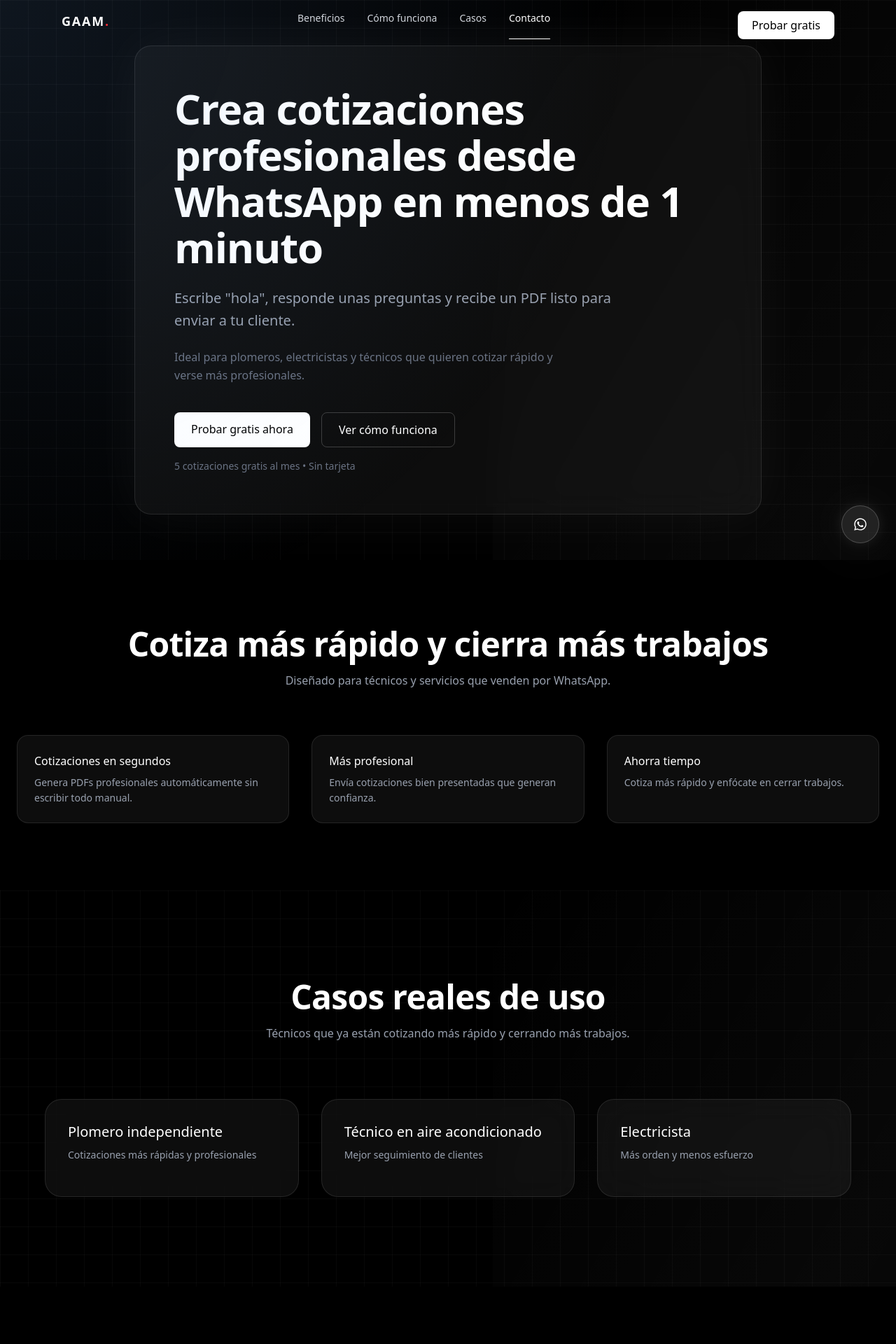
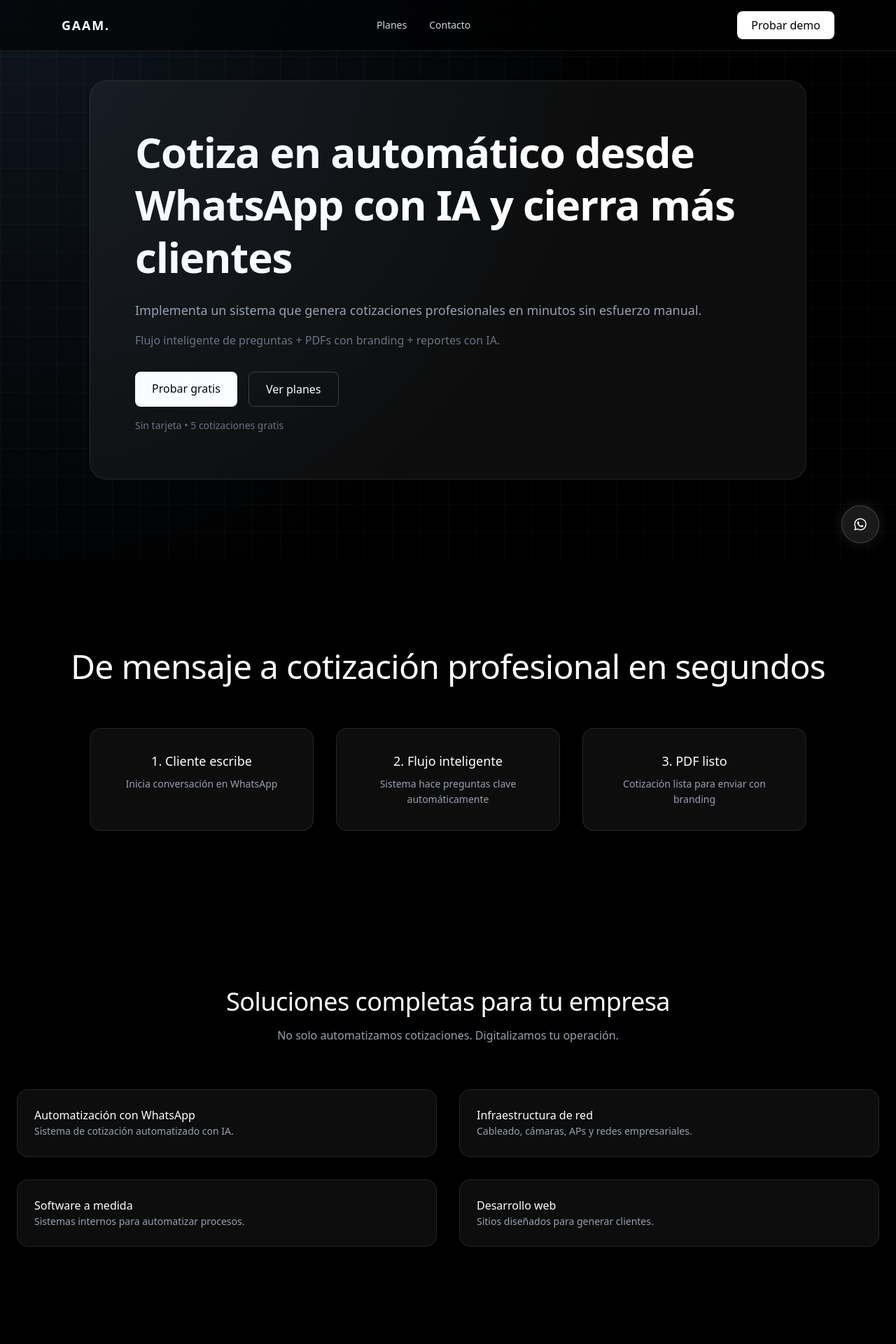
Before and after one commit to jairdj14-rgb/gaam-web, a Next.js app: page / in a window 1280 px wide. Shown: the top 1920 px of the page at 70% size. Built offline with nearby package versions, Linux system fonts and the light colour scheme.

Commit message:
Update landing model

```diff
--- a/src/app/page.tsx
+++ b/src/app/page.tsx
@@ -1,6 +1,8 @@
 import Navbar from "@/components/sections/Navbar";
 import Hero from "@/components/sections/Hero";
+import Demo from "@/components/sections/Demo";
 import Services from "@/components/sections/Services";
+import Pricing from "@/components/sections/Pricing";
 import Portfolio from "@/components/sections/Portafolio";
 import Testimonials from "@/components/sections/Testimonials";
 import ContactForm from "@/components/sections/ContactForm";
@@ -11,31 +13,33 @@ import CursorGlow from "@/components/ui/CursorGlow";
 export default function Home() {
   return (
     <main className="bg-black text-white min-h-screen">
-      {/* EFECTO GLOBAL */}
       <CursorGlow />
-
-      {/* NAVBAR */}
       <Navbar />
 
       {/* HERO */}
       <Hero />
 
-      {/* SERVICES */}
+      {/* DEMO (NUEVO) */}
+      <Demo />
+
+      {/* SERVICIOS (B2B + PRODUCTO) */}
       <Services />
 
-      {/* PORTAFOLIO */}
+      {/* PLANES (CLAVE $$$) */}
+      <Pricing />
+
+      {/* CASOS */}
       <Portfolio />
 
       {/* TESTIMONIOS */}
       <Testimonials />
 
-      {/* FORMULARIO */}
+      {/* CTA */}
+      <CTA />
+
+      {/* CONTACTO */}
       <ContactForm />
 
-      {/* CTA FINAL */}
-      <CTA />
-
-      {/* BOTÓN WHATSAPP */}
       <WhatsAppButton />
     </main>
   );
--- a/src/components/sections/CTA.tsx
+++ b/src/components/sections/CTA.tsx
@@ -2,28 +2,23 @@ import { contact } from "@/config/contact";
 
 export default function CTA() {
   return (
-    <section className="py-24 px-6 text-center">
-      <div className="max-w-3xl mx-auto">
-        <h2 className="text-3xl md:text-5xl font-semibold mb-6">
-          Empieza a cotizar en automático hoy
+    <section className="py-32 px-6 text-center bg-black">
+      <h2 className="text-4xl mb-6">
+        Empieza a cotizar como una empresa profesional
       </h2>
 
       <p className="text-gray-400 mb-10">
-          Pruébalo gratis en WhatsApp. No necesitas conocimientos técnicos.
+        Automatiza tu proceso hoy y deja de perder clientes por tardar en
+        responder.
       </p>
 
       <a
         href={contact.whatsappLink}
         target="_blank"
-          className="bg-white text-black px-6 py-3 rounded-lg font-medium"
+        className="bg-white text-black px-8 py-4 rounded-lg text-lg font-medium"
       >
-          Probar gratis ahora
+        Probar ahora en WhatsApp
       </a>
-
-        <p className="text-sm text-gray-500 mt-4">
-          5 cotizaciones gratis al mes
-        </p>
-      </div>
     </section>
   );
 }
--- a/src/components/sections/Hero.tsx
+++ b/src/components/sections/Hero.tsx
@@ -5,50 +5,45 @@ import Parallax from "@/components/ui/Parallax";
 
 export default function Hero() {
   return (
-    <section className="relative min-h-screen flex items-center justify-center px-6 overflow-hidden bg-black bg-grid">
-      <div className="absolute inset-0 data-flow pointer-events-none" />
-
+    <section className="relative min-h-screen flex items-center justify-center px-6 bg-black bg-grid">
       <Parallax>
         <div
-          className="relative max-w-4xl w-full p-10 md:p-14 rounded-3xl
-          bg-white/5 backdrop-blur-xl border border-white/10
-          shadow-[0_0_80px_rgba(255,255,255,0.05)]
-          hover:shadow-[0_0_120px_rgba(255,255,255,0.08)]
-          transition transform-gpu smooth"
+          className="max-w-5xl w-full p-10 md:p-16 rounded-3xl
+        bg-white/5 backdrop-blur-xl border border-white/10"
         >
-          <h1 className="text-4xl md:text-6xl font-semibold leading-[1.1] tracking-tight mb-6">
-            Crea cotizaciones profesionales desde WhatsApp en menos de 1 minuto
+          <h1 className="text-4xl md:text-6xl font-semibold mb-6 leading-tight">
+            Cotiza en automático desde WhatsApp con IA y cierra más clientes
           </h1>
 
-          <p className="text-gray-400 text-lg md:text-xl leading-relaxed mb-6 max-w-2xl">
-            Escribe "hola", responde unas preguntas y recibe un PDF listo para
-            enviar a tu cliente.
+          <p className="text-gray-400 text-lg mb-4">
+            Implementa un sistema que genera cotizaciones profesionales en
+            minutos sin esfuerzo manual.
           </p>
 
-          <p className="text-gray-500 mb-10 max-w-xl">
-            Ideal para plomeros, electricistas y técnicos que quieren cotizar
-            rápido y verse más profesionales.
+          <p className="text-gray-500 mb-8">
+            Flujo inteligente de preguntas + PDFs con branding + reportes con
+            IA.
           </p>
 
           <div className="flex flex-col sm:flex-row gap-4">
             <a
               href={contact.whatsappLink}
               target="_blank"
-              className="bg-white text-black px-6 py-3 rounded-lg font-medium hover:scale-105 smooth"
+              className="bg-white text-black px-6 py-3 rounded-lg font-medium"
             >
-              Probar gratis ahora
+              Probar gratis
             </a>
 
             <a
-              href="#como-funciona"
-              className="border border-white/20 px-6 py-3 rounded-lg hover:bg-white/10 smooth"
+              href="#planes"
+              className="border border-white/20 px-6 py-3 rounded-lg"
             >
-              Ver cómo funciona
+              Ver planes
             </a>
           </div>
 
           <p className="text-sm text-gray-500 mt-4">
-            5 cotizaciones gratis al mes • Sin tarjeta
+            Sin tarjeta • 5 cotizaciones gratis
           </p>
         </div>
       </Parallax>
--- a/src/components/sections/Navbar.tsx
+++ b/src/components/sections/Navbar.tsx
@@ -1,77 +1,30 @@
 "use client";
 
-import { useEffect, useState } from "react";
-import Link from "next/link";
 import { contact } from "@/config/contact";
 
 export default function Navbar() {
-  const [scrolled, setScrolled] = useState(false);
-  const [active, setActive] = useState("");
-
-  useEffect(() => {
-    const handleScroll = () => {
-      setScrolled(window.scrollY > 20);
-
-      const sections = ["beneficios", "como-funciona", "casos", "contacto"];
-
-      for (let i = sections.length - 1; i >= 0; i--) {
-        const el = document.getElementById(sections[i]);
-        if (el) {
-          const rect = el.getBoundingClientRect();
-          if (rect.top <= 150) {
-            setActive(sections[i]);
-            break;
-          }
-        }
-      }
-    };
-
-    window.addEventListener("scroll", handleScroll);
-    return () => window.removeEventListener("scroll", handleScroll);
-  }, []);
-
-  const linkClass = (id: string) =>
-    `smooth ${
-      active === id
-        ? "text-white border-b border-white"
-        : "text-gray-300 hover:text-white"
-    }`;
-
   return (
-    <header
-      className={`fixed top-0 left-0 w-full z-50 smooth ${
-        scrolled ? "bg-black/60 backdrop-blur-xl border-b border-white/10" : ""
-      }`}
-    >
-      <div className="max-w-6xl mx-auto px-6 py-4 flex justify-between">
-        {/* LOGO */}
+    <header className="fixed top-0 left-0 w-full z-50 bg-black/60 backdrop-blur-xl border-b border-white/10">
+      <div className="max-w-6xl mx-auto px-6 py-4 flex justify-between items-center">
         <div className="text-lg font-semibold tracking-widest">
-          GAAM<span className="text-red-500">.</span>
+          GAAM<span className="text-white">.</span>
         </div>
 
-        {/* LINKS */}
-        <nav className="hidden md:flex gap-8 text-sm">
-          <Link href="#beneficios" className={linkClass("beneficios")}>
-            Beneficios
-          </Link>
-          <Link href="#como-funciona" className={linkClass("como-funciona")}>
-            Cómo funciona
-          </Link>
-          <Link href="#casos" className={linkClass("casos")}>
-            Casos
-          </Link>
-          <Link href="#contacto" className={linkClass("contacto")}>
+        <nav className="hidden md:flex gap-8 text-sm text-gray-300">
+          <a href="#planes" className="hover:text-white">
+            Planes
+          </a>
+          <a href="#contacto" className="hover:text-white">
             Contacto
-          </Link>
+          </a>
         </nav>
 
-        {/* CTA */}
         <a
           href={contact.whatsappLink}
           target="_blank"
-          className="bg-white text-black px-5 py-2 rounded-lg smooth hover:opacity-90"
+          className="bg-white text-black px-5 py-2 rounded-lg font-medium"
         >
-          Probar gratis
+          Probar demo
         </a>
       </div>
     </header>
--- a/src/components/sections/Services.tsx
+++ b/src/components/sections/Services.tsx
@@ -2,36 +2,41 @@
 
 export default function Services() {
   return (
-    <section id="beneficios" className="py-24 px-6">
+    <section className="py-24 px-6 bg-black">
       <div className="max-w-5xl mx-auto text-center mb-16">
-        <h2 className="text-3xl md:text-5xl font-semibold mb-4">
-          Cotiza más rápido y cierra más trabajos
-        </h2>
+        <h2 className="text-4xl mb-4">Soluciones completas para tu empresa</h2>
 
         <p className="text-gray-400">
-          Diseñado para técnicos y servicios que venden por WhatsApp.
+          No solo automatizamos cotizaciones. Digitalizamos tu operación.
         </p>
       </div>
 
-      <div className="grid md:grid-cols-3 gap-8">
+      <div className="grid md:grid-cols-2 gap-8">
         <div className="p-6 border border-white/10 rounded-2xl bg-white/5">
-          <h3 className="mb-2 font-medium">Cotizaciones en segundos</h3>
+          <h3>Automatización con WhatsApp</h3>
           <p className="text-gray-400 text-sm">
-            Genera PDFs profesionales automáticamente sin escribir todo manual.
+            Sistema de cotización automatizado con IA.
           </p>
         </div>
 
         <div className="p-6 border border-white/10 rounded-2xl bg-white/5">
-          <h3 className="mb-2 font-medium">Más profesional</h3>
+          <h3>Infraestructura de red</h3>
           <p className="text-gray-400 text-sm">
-            Envía cotizaciones bien presentadas que generan confianza.
+            Cableado, cámaras, APs y redes empresariales.
           </p>
         </div>
 
         <div className="p-6 border border-white/10 rounded-2xl bg-white/5">
-          <h3 className="mb-2 font-medium">Ahorra tiempo</h3>
+          <h3>Software a medida</h3>
           <p className="text-gray-400 text-sm">
-            Cotiza más rápido y enfócate en cerrar trabajos.
+            Sistemas internos para automatizar procesos.
+          </p>
+        </div>
+
+        <div className="p-6 border border-white/10 rounded-2xl bg-white/5">
+          <h3>Desarrollo web</h3>
+          <p className="text-gray-400 text-sm">
+            Sitios diseñados para generar clientes.
           </p>
         </div>
       </div>
--- /dev/null
+++ b/src/components/sections/demo.tsx
@@ -0,0 +1,32 @@
+export default function Demo() {
+  return (
+    <section className="py-32 px-6 bg-black text-center">
+      <h2 className="text-3xl md:text-5xl mb-16">
+        De mensaje a cotización profesional en segundos
+      </h2>
+
+      <div className="max-w-5xl mx-auto grid md:grid-cols-3 gap-8">
+        <div className="p-8 rounded-2xl border border-white/10 bg-white/5">
+          <h3 className="mb-2 text-lg">1. Cliente escribe</h3>
+          <p className="text-gray-400 text-sm">
+            Inicia conversación en WhatsApp
+          </p>
+        </div>
+
+        <div className="p-8 rounded-2xl border border-white/10 bg-white/5">
+          <h3 className="mb-2 text-lg">2. Flujo inteligente</h3>
+          <p className="text-gray-400 text-sm">
+            Sistema hace preguntas clave automáticamente
+          </p>
+        </div>
+
+        <div className="p-8 rounded-2xl border border-white/10 bg-white/5">
+          <h3 className="mb-2 text-lg">3. PDF listo</h3>
+          <p className="text-gray-400 text-sm">
+            Cotización lista para enviar con branding
+          </p>
+        </div>
+      </div>
+    </section>
+  );
+}
```
Also changed, not shown: src/components/sections/ContactForm.tsx (+20 -7 lines), src/components/sections/pricing.tsx (added, +28 -0 lines). Lines whose indentation alone changed are shown as unchanged.
